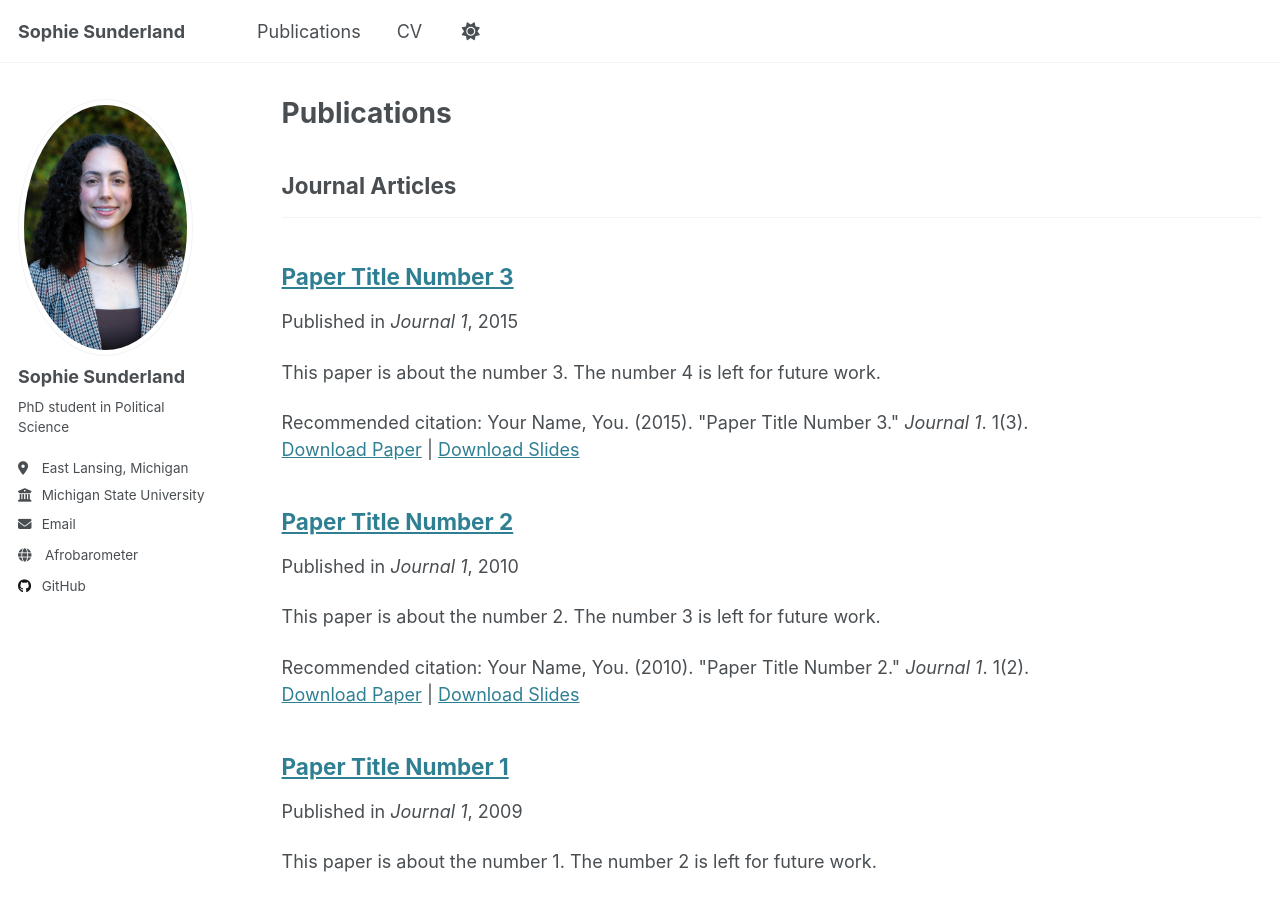
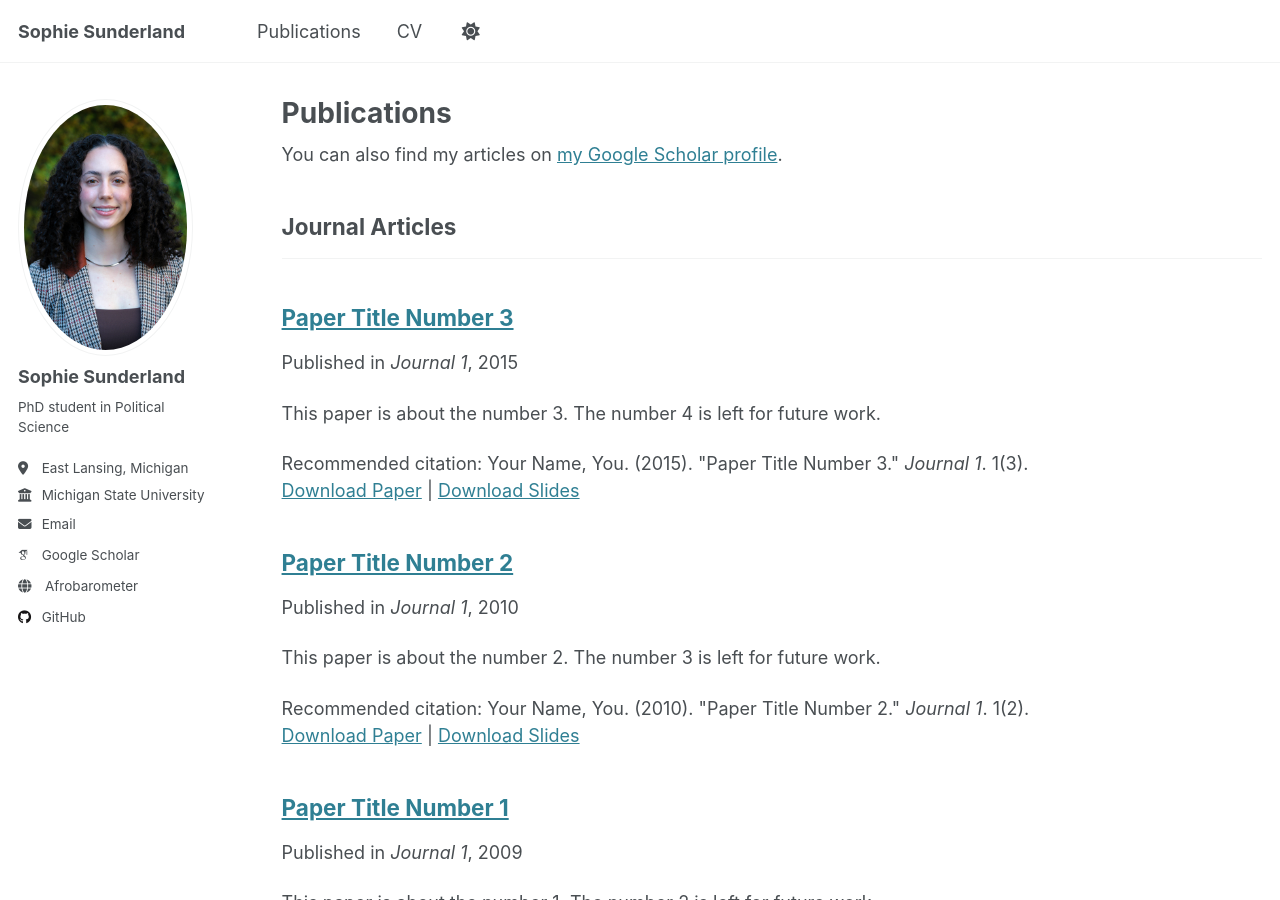
Before and after one commit to sophiesunderland/sophiesunderland.github.io, a Jekyll site: the page built from _pages/publications.html, in a window 1280 px wide and 900 px high. Built offline with Jekyll 4.4.1, drawn with Linux system fonts in a browser that asks for light colours; some web fonts are replaced; part of the change alters nothing that is shown.

Commit message:
Add Google Scholar link to config

```diff
--- a/_config.yml
+++ b/_config.yml
@@ -33,7 +33,7 @@ author:
 
   # Academic websites
   arxiv            : # URL - Update with the correct link to your profile
-  googlescholar    :
+  googlescholar    : "https://scholar.google.com/citations?user=7ZyRCYIAAAAJ&hl=en"
   impactstory      : # URL
   orcid            :
   semantic         : # URL
```
